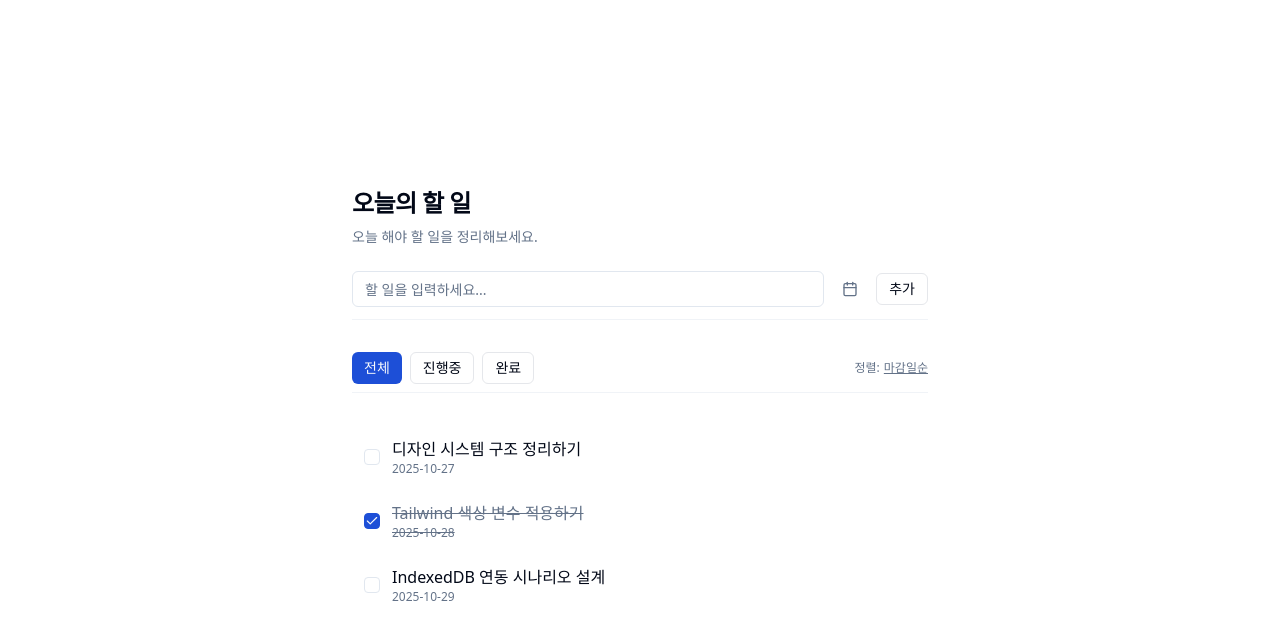
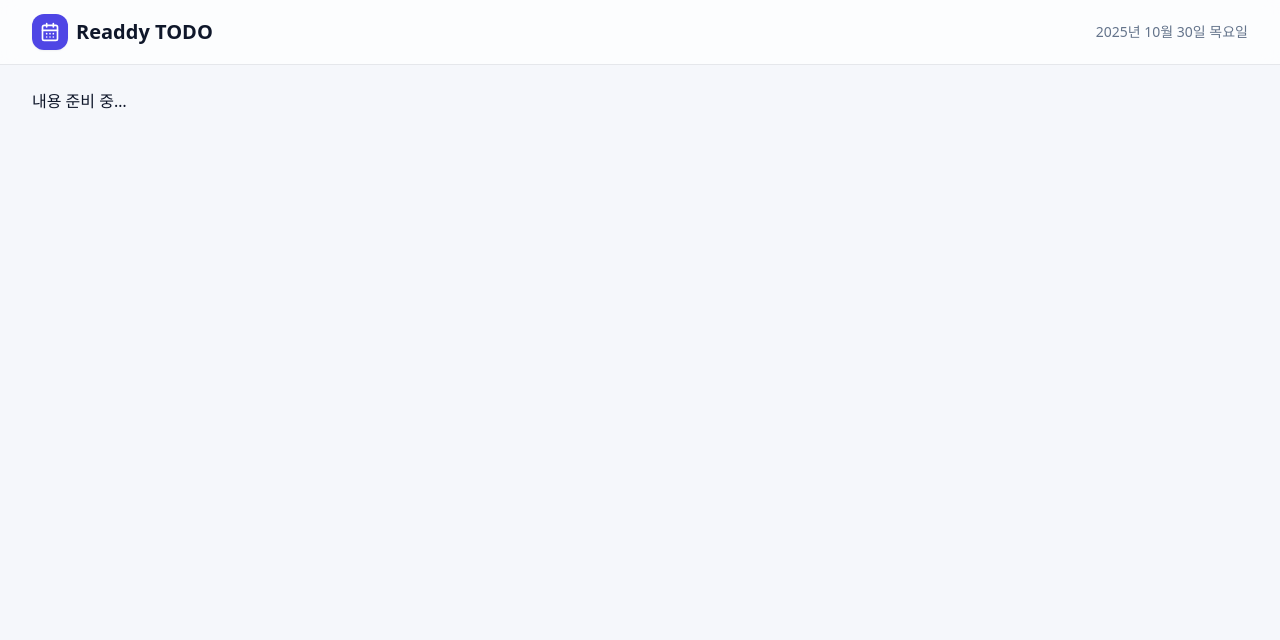
Before and after one commit to heewon1104/krafton-fe-todo-assignment, a React app in the folder todo-list/: page / in a window 1280 px wide. Shown: the top 640 px of the page. Built offline with nearby package versions, Linux system fonts and the light colour scheme; the HTML template or start-up script is replaced by a standard one.

Commit message:
✨ Feat: 디자인을 참고하여 Todo 페이지 및 헤더 컴포넌트 구현
- 기존 작성한 컴포넌트 로직 제거
- formatKoreanDate 날짜변호나 유틸함수 작성
- lucide-react 라이브러리를 이용하여 SVG import
- header 부분 디자인 참고하여 구현

```diff
--- a/todo-list/src/App.tsx
+++ b/todo-list/src/App.tsx
@@ -2,7 +2,7 @@ import TodoPage from './pages/TodoPage';
 
 function App() {
   return (
-    <main className="min-h-screen bg-background text-foreground flex items-center justify-center p-6">
+    <main>
       <TodoPage />
     </main>
   );
--- a/todo-list/src/components/TodoInput/TodoInput.tsx
+++ /dev/null
@@ -1,20 +0,0 @@
-import { Input } from '@/components/ui/input';
-import { Button } from '@/components/ui/button';
-import { Calendar } from 'lucide-react';
-
-export function TodoInput() {
-  return (
-    <div className="flex items-center gap-2 border-b border-border/50 pb-3">
-      <Input
-        placeholder="할 일을 입력하세요..."
-        className="flex-1 bg-transparent focus-visible:ring-0 focus-visible:ring-offset-0"
-      />
-      <Button variant="ghost" size="icon" aria-label="마감일 선택">
-        <Calendar className="w-4 h-4 text-muted-foreground" />
-      </Button>
-      <Button variant="outline" size="sm">
-        추가
-      </Button>
-    </div>
-  );
-}
--- a/todo-list/src/components/TodoList/TodoItem.tsx
+++ /dev/null
@@ -1,40 +0,0 @@
-import { Checkbox } from '@/components/ui/checkbox';
-import { Button } from '@/components/ui/button';
-import { Trash2, Edit2 } from 'lucide-react';
-
-interface TodoItemProps {
-  title: string;
-  date?: string;
-  completed?: boolean;
-}
-
-export function TodoItem({ title, date, completed }: TodoItemProps) {
-  return (
-    <li
-      className={`group flex items-center justify-between rounded-md px-3 py-2 hover:bg-muted/40 transition`}
-    >
-      <div className="flex items-center gap-3">
-        <Checkbox checked={completed} />
-        <div
-          className={`flex flex-col ${
-            completed ? 'text-muted-foreground line-through' : ''
-          }`}
-        >
-          <span className="font-medium">{title}</span>
-          {date && (
-            <span className="text-xs text-muted-foreground">{date}</span>
-          )}
-        </div>
-      </div>
-
-      <div className="flex gap-1 opacity-0 group-hover:opacity-100 transition">
-        <Button variant="ghost" size="icon" aria-label="수정">
-          <Edit2 className="w-4 h-4" />
-        </Button>
-        <Button variant="ghost" size="icon" aria-label="삭제">
-          <Trash2 className="w-4 h-4 text-destructive" />
-        </Button>
-      </div>
-    </li>
-  );
-}
--- a/todo-list/src/components/TodoList/TodoList.tsx
+++ /dev/null
@@ -1,23 +0,0 @@
-import { TodoItem } from './TodoItem';
-
-export function TodoList() {
-  return (
-    <ul className="space-y-2 pt-3">
-      <TodoItem
-        title="디자인 시스템 구조 정리하기"
-        date="2025-10-27"
-        completed={false}
-      />
-      <TodoItem
-        title="Tailwind 색상 변수 적용하기"
-        date="2025-10-28"
-        completed={true}
-      />
-      <TodoItem
-        title="IndexedDB 연동 시나리오 설계"
-        date="2025-10-29"
-        completed={false}
-      />
-    </ul>
-  );
-}
--- a/todo-list/src/components/TodoToolbar/TodoToolbar.tsx
+++ /dev/null
@@ -1,26 +0,0 @@
-import { Button } from '@/components/ui/button';
-
-export function TodoToolbar() {
-  return (
-    <div className="flex justify-between items-center border-b border-border/50 py-2">
-      <div className="flex gap-2">
-        <Button variant="default" size="sm">
-          전체
-        </Button>
-        <Button variant="outline" size="sm">
-          진행중
-        </Button>
-        <Button variant="outline" size="sm">
-          완료
-        </Button>
-      </div>
-
-      <div className="flex gap-1 text-xs text-muted-foreground">
-        <span className="hidden sm:block">정렬:</span>
-        <button className="underline hover:text-foreground transition">
-          마감일순
-        </button>
-      </div>
-    </div>
-  );
-}
--- a/todo-list/src/pages/TodoPage.tsx
+++ b/todo-list/src/pages/TodoPage.tsx
@@ -1,20 +1,33 @@
-import { TodoInput } from '@/components/TodoInput/TodoInput';
-import { TodoToolbar } from '@/components/TodoToolbar/TodoToolbar';
-import { TodoList } from '@/components/TodoList/TodoList';
+import { CalendarDays } from 'lucide-react';
 
-export default function TodoPage() {
+function formatKoreanDate(d: Date) {
+  const y = d.getFullYear();
+  const m = d.getMonth() + 1;
+  const day = d.getDate();
+  const weekday = new Intl.DateTimeFormat('ko-KR', { weekday: 'long' }).format(
+    d
+  );
+  return `${y}년 ${m}월 ${day}일 ${weekday}`;
+}
+
+export default function ReaddyTodoPage() {
+  const todayStr = formatKoreanDate(new Date());
   return (
-    <div className="w-full max-w-xl space-y-6">
-      <header className="space-y-2">
-        <h1 className="text-2xl font-semibold tracking-tight">오늘의 할 일</h1>
-        <p className="text-sm text-muted-foreground">
-          오늘 해야 할 일을 정리해보세요.
-        </p>
+    <div className="w-full min-h-screen bg-[#f5f7fb] text-slate-900">
+      <header className="border-b bg-white/70 backdrop-blur">
+        <div className="mx-auto max-w-7xl px-4 sm:px-6 lg:px-8 h-16 flex items-center justify-between">
+          <div className="flex items-center gap-2">
+            <div className="h-9 w-9 grid place-items-center rounded-xl bg-indigo-600 text-white shadow-sm">
+              <CalendarDays className="h-5 w-5" />
+            </div>
+            <span className="font-semibold text-xl">Readdy TODO</span>
+          </div>
+          <div className="text-sm text-slate-500">{todayStr}</div>
+        </div>
       </header>
-
-      <TodoInput />
-      <TodoToolbar />
-      <TodoList />
+      <main className="mx-auto max-w-7xl px-4 sm:px-6 lg:px-8 py-6">
+        내용 준비 중…
+      </main>
     </div>
   );
 }
```
